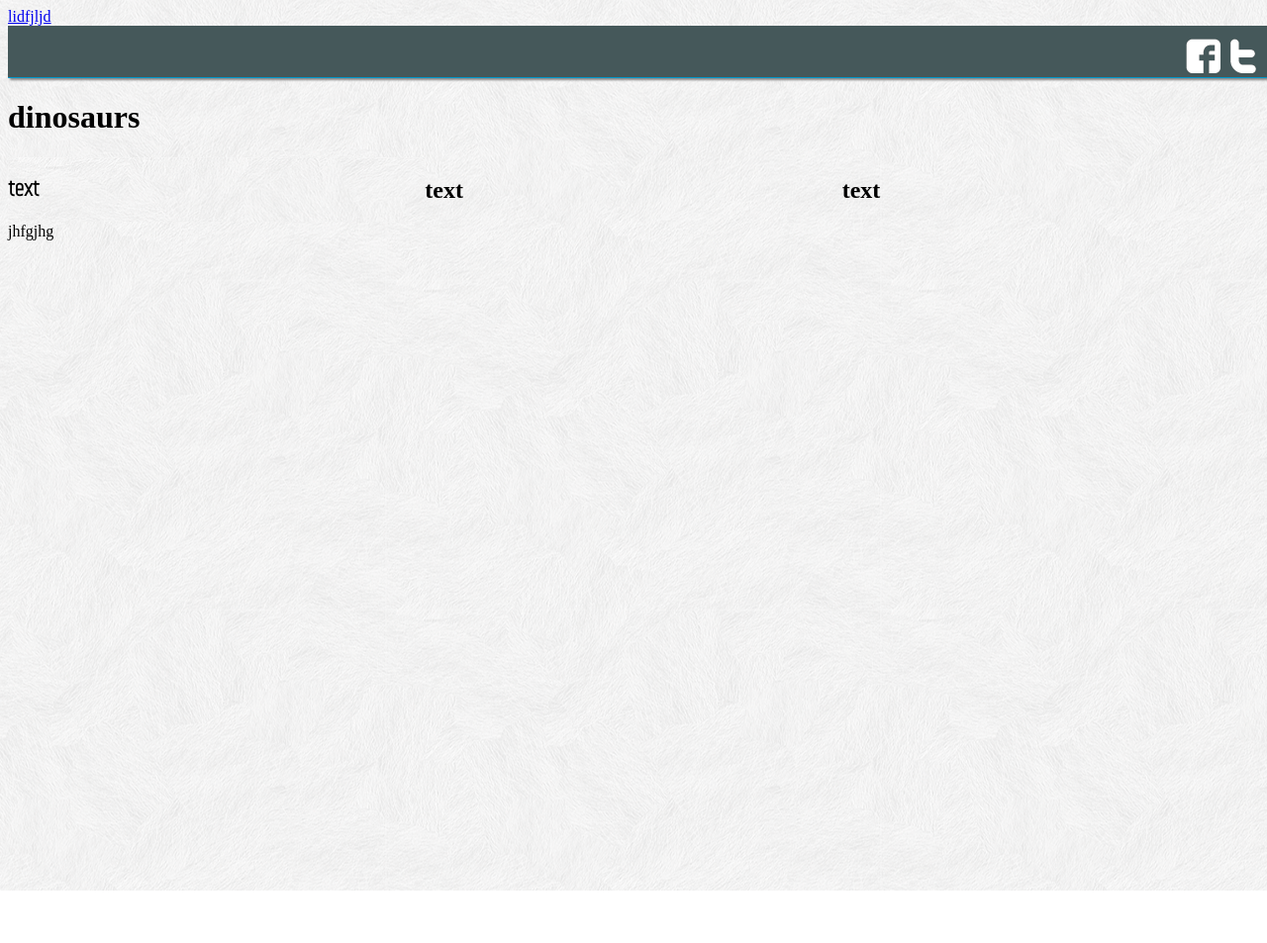
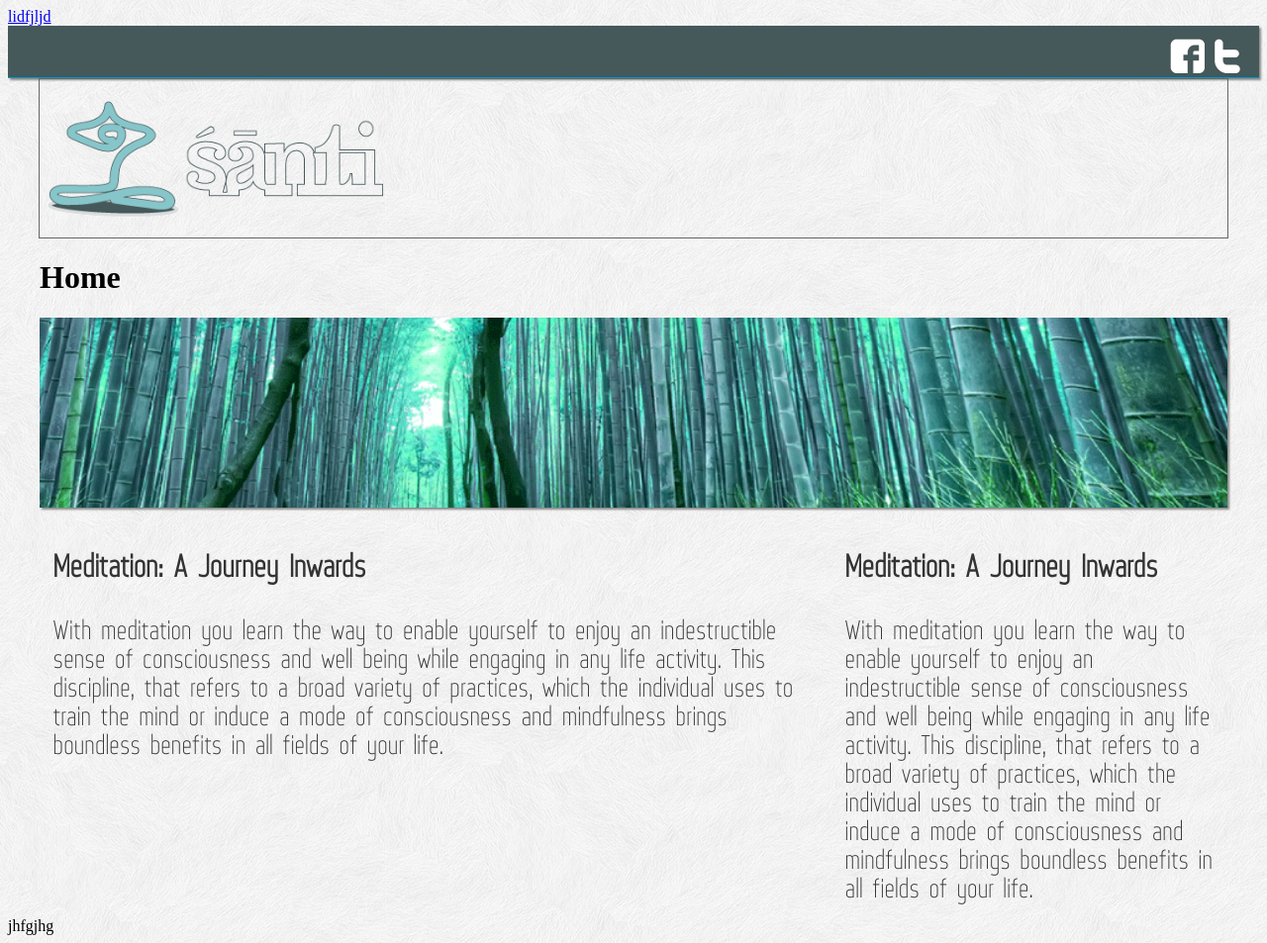
Before and after one commit to malejandroa/large-data-website, a Jekyll site: the page built from index.html, in a window 1280 px wide. Shown: the whole page at 99% size. Built offline with Jekyll 4.4.1, drawn with Linux system fonts in a browser that asks for light colours; before the commit the page ends 900 px from its top, so only the background shows below that.

Commit message:
added changes to homepage and about page

```diff
--- a/_layouts/default.html
+++ b/_layouts/default.html
@@ -4,12 +4,12 @@
 <meta charset="UTF-8">
 <title>Meditation: A journey inwards</title>
 <link href="{{site.baseurl}}/css/general.css" rel="stylesheet">
-<link href="css/grid.css" rel="stylesheet">
+<link href="{{site.baseurl}}/css/grid.css" rel="stylesheet">
 <meta name="handheldfriendly" content="true">
 <meta name="mobileoptimizer" content="240">
 <meta name="viewport" content="width=device-width;initial-scale=1">
 </head>
-
+<!--default.html has the info that is the same on every page-->
 <body>
 
     <header>
@@ -18,9 +18,11 @@
 
         </nav>
 
-        <div id="icons_box">
 
-                <div class="icon_container">
+
+        		<div id="icons_box">
+
+                	<div class="icon_container">
 
 
                     <a href="http://www.facebook.com"><img src="../img/facebook.png"  alt="facebook"></a>
@@ -30,13 +32,23 @@
                     <a href="http://www.twitter.com"><img src="../img/twitter.png"  alt="twitter"></a>
 
 
-            	</div><!--closing icons box-->
 
-         </div><!--icon_container-->
+         			</div><!--icon_container-->
 
-     </div><!--closing stripe-->
+     			</div><!--closing icons_box-->
+
+               <div class="logo">
+
+                </div><!--closing logo-->
+
+
     </header>
-    {{content}} <!--jeckyll takes this-->
+
+    <div class="content">
+    {{content}} <!--jeckyll tkes everything from index and puts it here("put the content from index here")-->
+    </div>
+    <!--the combination of default.html and index.html are saved in a html doc in the _site folder under index)-->
+
 
     <footer>
     jhfgjhg
--- /dev/null
+++ b/_layouts/header-image.html
@@ -0,0 +1,6 @@
+---
+layout: header-image
+---
+<div>
+<a href="http://www.facebook.com"><img src="../img/facebook.png"  alt="facebook"></a>
+</div>
--- a/_layouts/sub-nav.html
+++ b/_layouts/sub-nav.html
@@ -3,7 +3,8 @@ layout: default
 ---
 
 <nav>
-<!-- li and a tags in here -->
+<!-- li and a tags in here for sub navigation-->
+ffffffff
 </nav>
 
 {{content}}
--- a/css/general.css
+++ b/css/general.css
@@ -60,16 +60,29 @@ body {
 	background-image: url(../img/subtle_white_feathers.png);
 	background-attachment:fixed;
 	background-position:center;
+	}
+
+h3{
+
+	color: #333;
+
+	}
+p{
+	 margin-top:0;
+    margin-bottom:0
 
 	}
 
-
 .religions{
-	background-image: url(../img/subtle_white_feathers.png);
+	color: #333;
+	font-size:1.7em;
+	padding:.5em;
 	font-family: 'WebServeroffRegular';
-
 	}
-
+.content{
+	max-width: 1200px;
+	margin: 0 auto;
+	}
 
 .flex-image{ /* use this to make any image responsive*/
 
@@ -85,5 +98,33 @@ body {
 	padding-top:.8em;
 	box-shadow: 2px 2px 2px #888888;
 	border-bottom:1px #0099CC solid;
-	width: 100%
+
 	}
+
+.picture{                /* index main picture*/
+
+
+		height:12em;
+		background-repeat:no-repeat;
+		border: 0px #666666 solid;
+		background-size: cover;/*for when the image in the div doesnt work resposively*/
+		background-position:center center;  /*how the image is going to act as scaled*/
+
+		}
+.picture-home {
+	background-image:url(../img/image_home.gif);/*to change the image in each page*/
+	box-shadow: 2px 2px 2px #888888;
+}
+
+.logo{                /* index main picture*/
+
+		width:100%;
+		max-width: 1200px;  /* gives a max width when stretched */
+		height:10em;
+		background-repeat:no-repeat;
+		border: 1px #666666 solid;
+		background-size: contain;/*for when the image in the div doesnt work resposively*/
+		background-position:left bottom;  /*how the image is going to act as scaled x,y*/
+		background-image:url(../img/logo.png.gif);
+		margin: 0 auto;
+		}
--- a/index.html
+++ b/index.html
@@ -1,27 +1,39 @@
 ---
 layout: default
 ---
+<!--we are tlling jekyll that this is the master page to use-->
 
-
-<h1>dinosaurs</h1>
-<p></p>              <!--put all the text used on the homepage-->
+<h1>Home</h1>
+<p></p>              	<!--put all the text used on the homepage-->
 
 						<!--layout: default gets the default html file-->
 
 
+
+
+<div class="picture picture-home">
+
+</div><!--closing picture-->
+
+
+<!--index.html contains the info that is unique to index-->
 <div class="grid">
-    <div class="unit unit-s-1 unit-m-1 unit-l-1-3 religions"><!--!small screen-->
-    <h2>text</h2>
+    <div class="unit unit-s-1 unit-m-1-2 unit-l-2-3 "><!--!small screen, then medioum, then large-->
+        <div class="religions">
+        <h3>Meditation: A Journey Inwards</h3>
+        <p>With meditation you learn the way to enable yourself to enjoy an indestructible sense of consciousness and well being while engaging in any life activity. This discipline, that refers to a broad variety of practices, which the individual uses to train the mind or induce a mode of consciousness and mindfulness brings boundless benefits in all fields of your life.</p>
+        </div>
 
     </div>
 
-    <div class="unit unit-s-1 unit-m-1-2 unit-l-1-3"><!--!small screen-->
-    <h2>text</h2>
+    <div class="unit unit-s-1 unit-m-1-2 unit-l-1-3"><!--!small screen, then medioum, then large-->
+    <div class="religions">
+    <h3>Meditation: A Journey Inwards</h3>
+    <p>With meditation you learn the way to enable yourself to enjoy an indestructible sense of consciousness and well being while engaging in any life activity. This discipline, that refers to a broad variety of practices, which the individual uses to train the mind or induce a mode of consciousness and mindfulness brings boundless benefits in all fields of your life.</p>
+    </div>
 
     </div>
 
-    <div class="unit unit-s-1 unit-m-1-2 unit-l-1-3"><!--!small screen-->
-    <h2>text</h2>
 
-    </div>
+
 </div>
```
Also changed, not shown: about.html (+23 -4 lines), img/image_home.gif (renamed from img/content_image2.gif), 1 other file.
